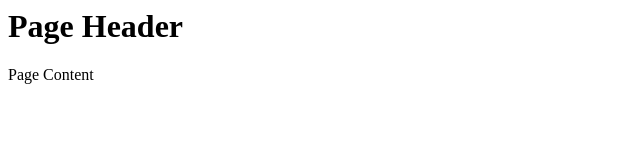
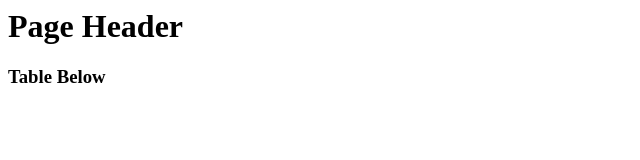
Before and after one commit to Nathan-Cooper-nz/silentio, a plain HTML site: page index.html in a window 1280 px wide. Shown: the full height of the page, 0-640 px from the left. Drawn offline with nearby package versions, Linux system fonts and the light colour scheme.

Commit message:
Added Table to base page

```diff
--- a/index.html
+++ b/index.html
@@ -5,10 +5,14 @@
     <link rel="stylesheet" type="text/css" href="styles/index.css">
   </head>
   <body>
-    <h1>Page Header</h1>
-    <p>
-      Page Content
-    </p>
+    <div name="Header Area">
+      <h1>Page Header</h1>
+    </div>
+    <div name="Results Area">
+      <h3>Table Below</h3>
+      <table>
+      </table>
+    </div>
   </body>
   <footer>
     <script type="text/javascript" src="https://code.jquery.com/jquery-3.2.1.min.js"></script>
```
